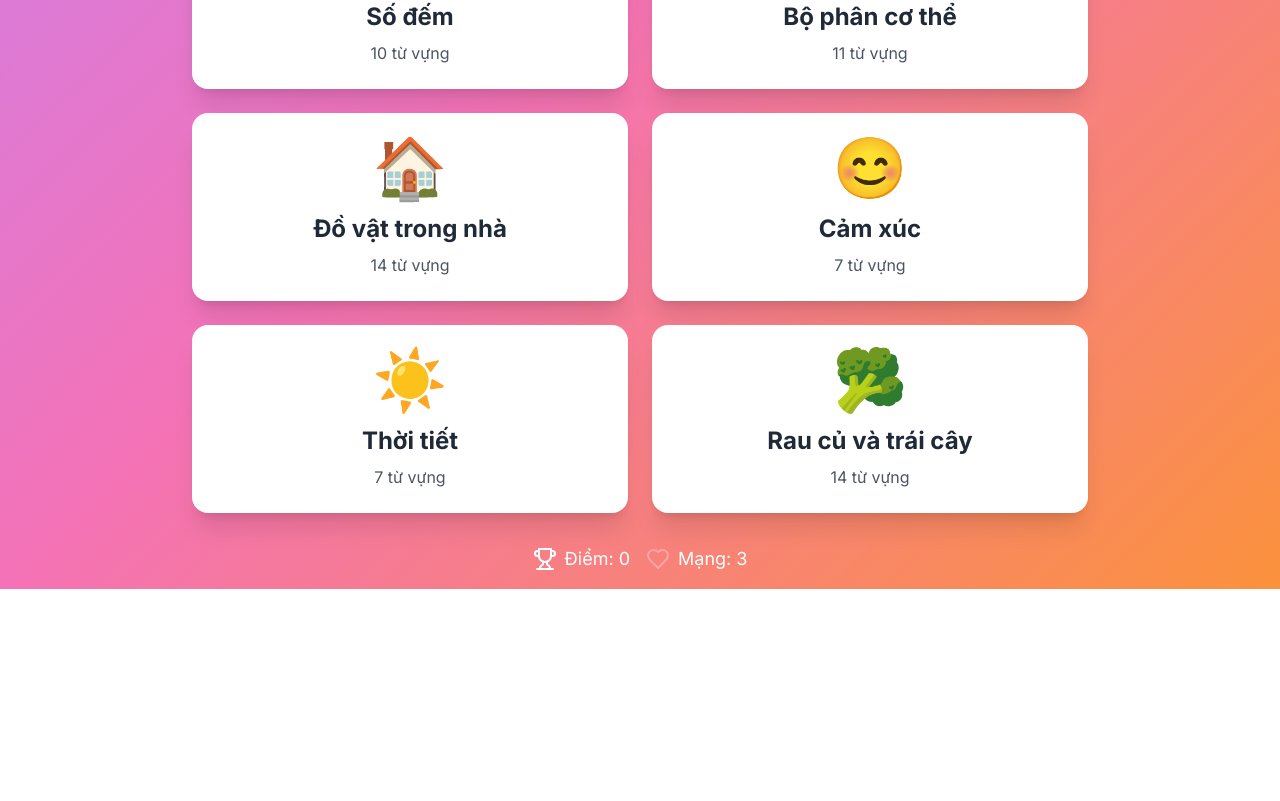
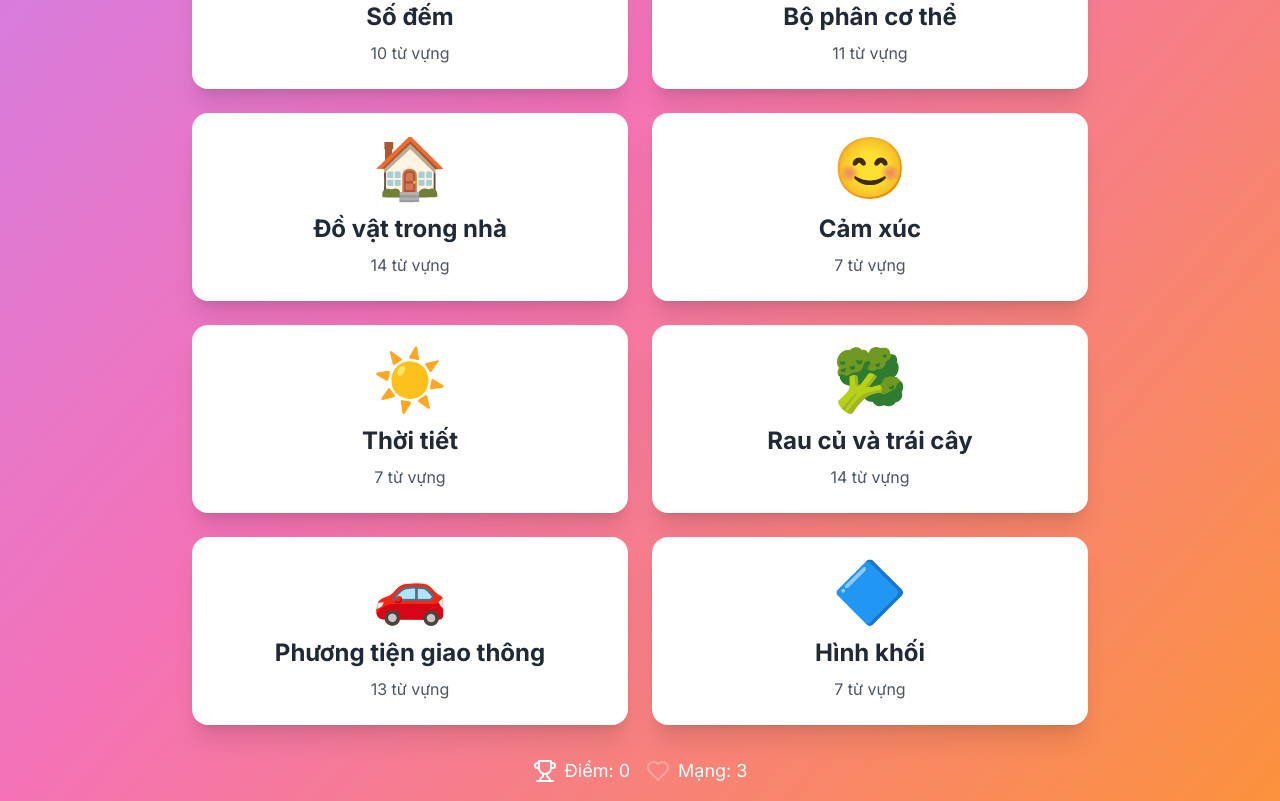
Before and after one commit to phamletram/tiengvietchobe, a React (Create React App) app: page / in a window 1280 px wide. Shown: the part 663-1464 px from the top of the page. Before the commit the page ends 1252 px from the top, so only its background shows below. Built offline with nearby package versions, Linux system fonts and the light colour scheme.

Commit message:
add icon

```diff
--- a/src/App.js
+++ b/src/App.js
@@ -177,7 +177,40 @@ const VietnameseLearningApp = () => {
           { vietnamese: "Quýt", english: "Tangerine",  image: "🍊"}
         ]
 
-      }
+      },
+      {
+        title: "Phương tiện giao thông",
+        icon: "🚗",
+        words: [
+          { vietnamese: "Xe đạp", english: "Bicycle",  image: "🚲" },
+          { vietnamese: "Xe máy", english: "Motorbike",  image: "🏍️" },
+          { vietnamese: "Ô tô", english: "Car",  image: "🚗" },
+          { vietnamese: "Xe buýt", english: "Bus",  image: "🚌" },
+          { vietnamese: "Tàu hỏa", english: "Train",  image: "🚆" },
+          { vietnamese: "Máy bay", english: "Airplane",  image: "✈️" },
+          { vietnamese: "Tàu thủy", english: "Boat",  image: "⛵" },
+          { vietnamese: "Xe tải", english: "Truck",  image: "🚚" },
+          { vietnamese: "Xe cứu hỏa", english: "Fire truck",  image: "🚒" },
+          { vietnamese: "Xe cảnh sát", english: "Police car",  image: "🚓" },
+          { vietnamese: "Xe taxi", english: "Taxi",  image: "🚕" },
+          { vietnamese: "Xe lửa", english: "Train",  image: "🚂" },
+          { vietnamese: "Xe điện", english: "Tram",  image: "🚋" },
+        ]},
+    {
+      title: "Hình khối",
+      icon: "🔷",
+      words: [
+        { vietnamese: "Hình vuông", english: "Square",  image: "🔲" },
+        { vietnamese: "Hình tròn", english: "Circle",  image: "🔵" },
+        { vietnamese: "Hình tam giác", english: "Triangle",  image: "🔺" },
+        { vietnamese: "Hình chữ nhật", english: "Rectangle",  image: "🟥" },
+
+        { vietnamese: "Hình thoi", english: "Diamond",  image: "🔸" },
+
+        { vietnamese: "Hình trái tim", english: "Heart",  image: "❤️" },
+        { vietnamese: "Hình sao", english: "Star",  image: "⭐" },
+
+      ]}
 
 
         ];
```
Also changed, not shown: 1 other file (tests, documents, lock files or other folders).
